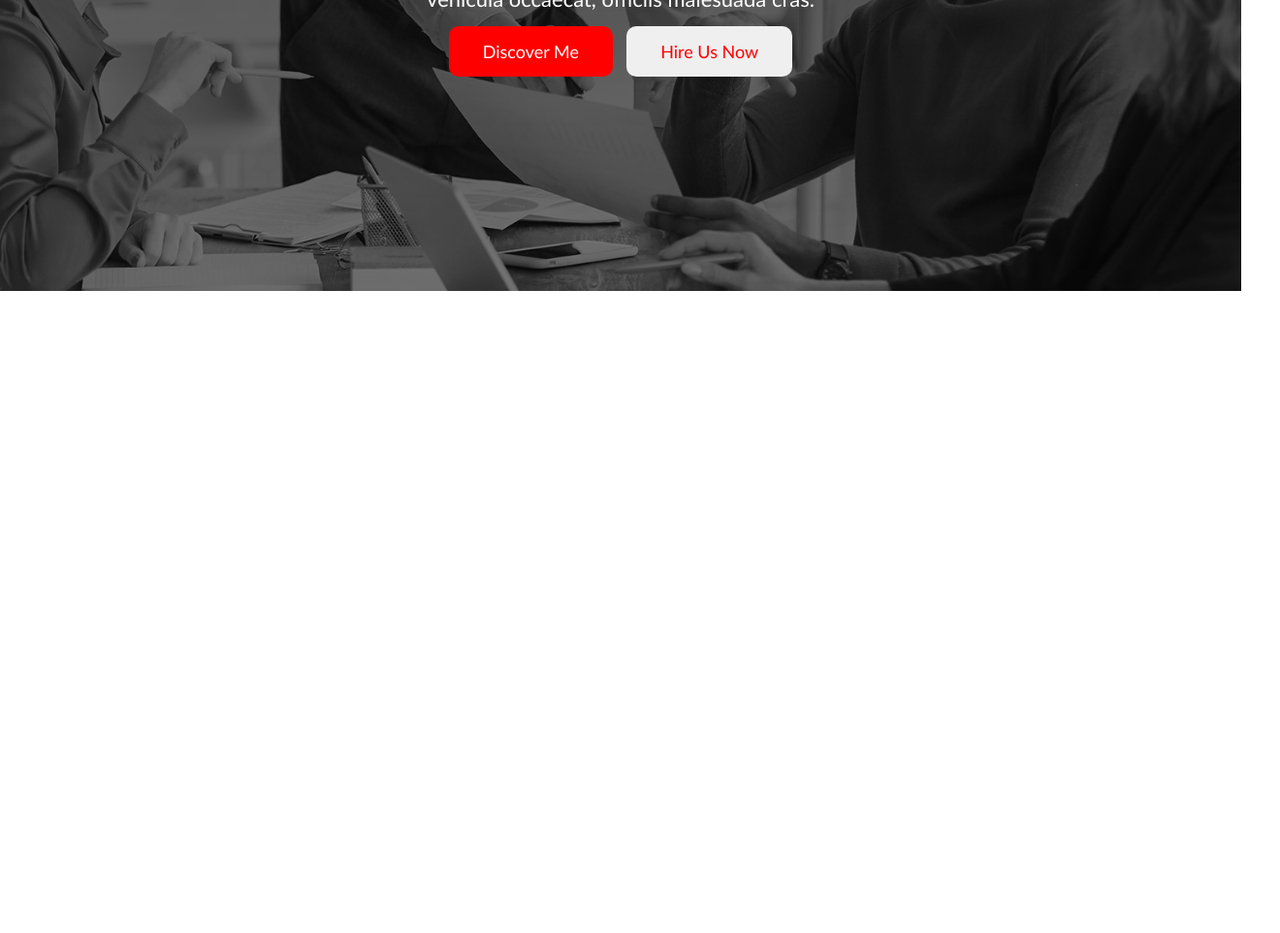
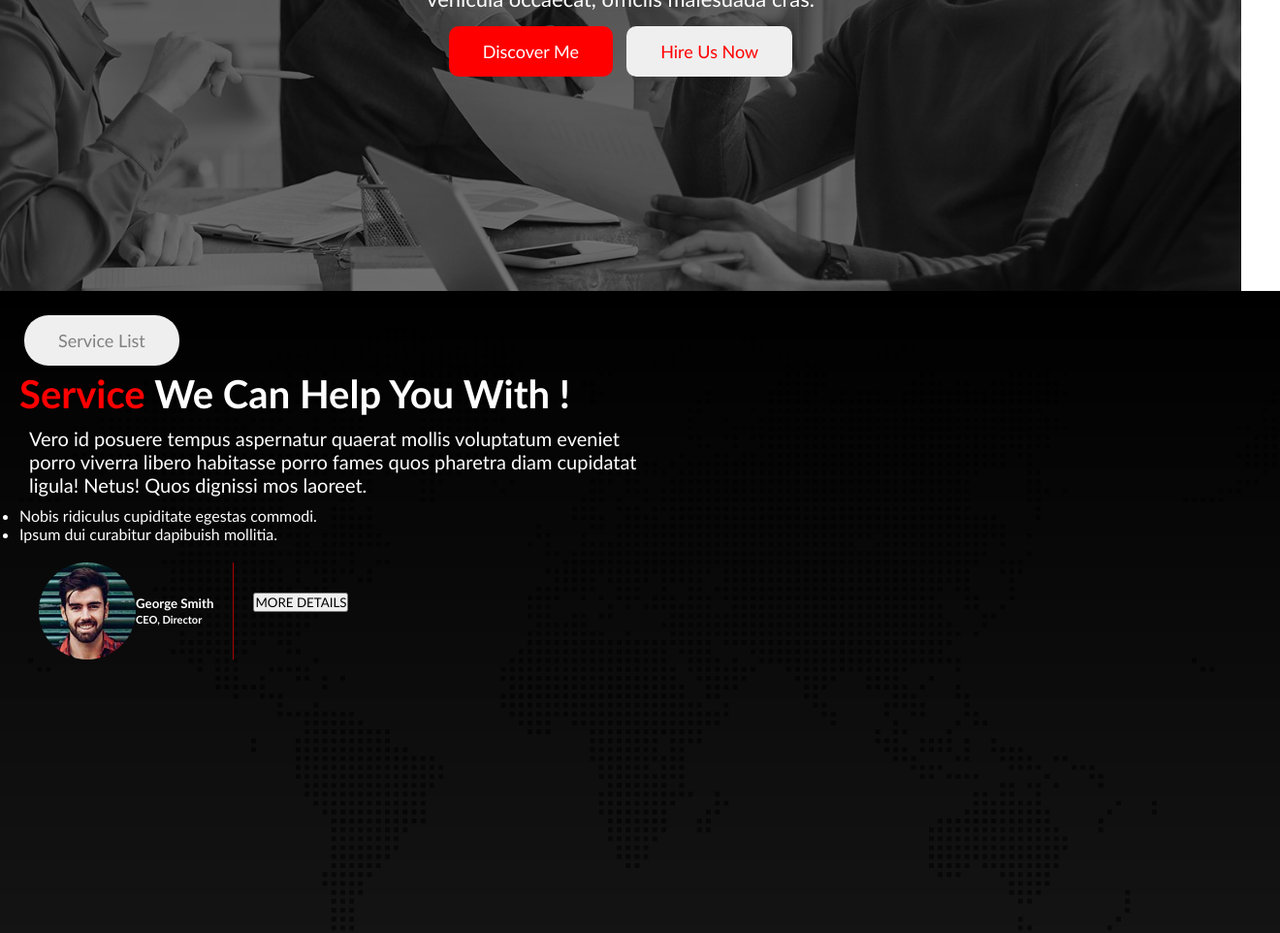
Before and after one commit to somaiya484/digital-agency, a plain HTML site: page index.html in a window 1280 px wide. Shown: the part 558-1520 px from the top of the page at 97% size, 1320 px wide, since content can reach past the window. Before the commit the page ends 858 px from the top, so only its background shows below. Drawn offline with Linux system fonts and the light colour scheme.

Commit message:
created service section

```diff
--- a/index.html
+++ b/index.html
@@ -24,6 +24,7 @@
             </div>
         </div>
     </header>
+
     <!-- Banner section -->
     <div class="banner-container">
         <div class="banner-details">
@@ -40,5 +41,36 @@
         </div>
     </div>
 
+    <!-- Service section -->
+    <div class="service-container">
+        <div class="service-left-container">
+            <div class="service-details">
+                <button class="btn service-btn">Service List</button>
+                <h1 class="service-title"><span class="primary">Service</span> We Can Help You With !</h1>
+                <p class="service-description">
+                    Vero id posuere tempus aspernatur quaerat mollis voluptatum eveniet
+                    porro viverra libero habitasse porro fames quos pharetra diam
+                    cupidatat ligula! Netus! Quos dignissi mos laoreet.
+                </p>
+                <ul>
+                    <li>Nobis ridiculus cupiditate egestas commodi.</li>
+                    <li>Ipsum dui curabitur dapibuish mollitia.</li>
+                </ul>
+                <div class="author-details">
+                    <div class="author-img-desc">
+                        <img class="author-img" src="asset/image/author.jpg" alt="">
+                        <h5>George Smith <br /><small>CEO, Director</small></h5>
+                    </div>
+                    <div class="more-details">
+                        <button>MORE DETAILS</button>
+                    </div>
+                </div>
+            </div>
+        </div>
+        <div class="service-right-container">
+
+        </div>
+    </div>
+
 </body>
 </html>
--- a/style.css
+++ b/style.css
@@ -63,3 +63,44 @@
 .btn-hire{
     color: red;
 }
+/* service style */
+.service-container{
+    width: 100%;
+    height: 100vh;
+    background-image: url('./asset/image/footer-bg.png'), linear-gradient(rgba(0,0,0.1), rgba(0,0,0,0.9));
+    background-blend-mode: overlay;
+    color: white;
+    padding: 20px;
+}
+.service-btn{
+    color: gray;
+    border-radius: 25px;
+}
+.service-title{
+    font-size: 40px;
+    font-weight: bold;
+}
+.service-description{
+    font-size: 20px;
+    width: 50%;
+    padding: 10px;
+}
+.author-details{
+    display: flex;
+    align-items: center;
+}
+.author-img-desc{
+    display: flex;
+    align-items: center;
+    padding: 0px 20px;
+    border-right: 0.5px solid rgba(255, 0, 0, 0.646);
+    margin-top: 20px;
+}
+.author-img{
+    width: 100px;
+    height: 100px;
+    border-radius: 50px;
+}
+.more-details{
+    padding: 20px;
+}
```
